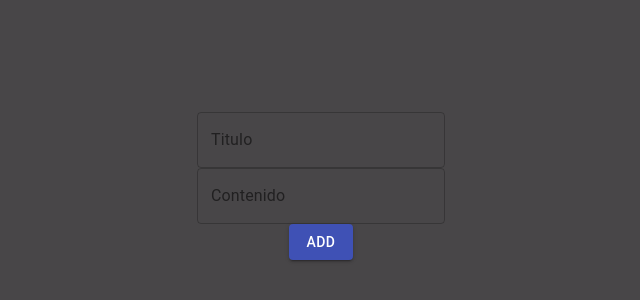
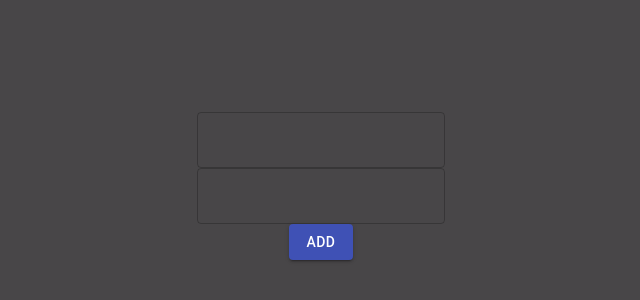
Before and after one commit to arianaomi/React-proyect, a React (Create React App) app: page / in a window 1280 px wide. Shown: the part 222-522 px from the top of the page, without its empty margins (319-959 px from the left). Built offline with nearby package versions, Linux system fonts and the light colour scheme.

Commit message:
:zap: lifting  state up
lifting  state up

```diff
--- /dev/null
+++ b/src/components/CustomTextField/index.js
@@ -0,0 +1,32 @@
+import React, { Component } from 'react'
+
+// Material UI Components
+import TextField from '@material-ui/core/TextField'
+
+class CustomTextField extends Component {
+  constructor(props) {
+    super(props)
+    this.handleChange = this.handleChange.bind(this)
+  }
+
+  handleChange({ target: { name, value } }) {
+    console.log('soy el hijo', name, value)
+    this.props.callback(name, value)
+  }
+
+  render() {
+    const { value, name, label } = this.props
+    return (
+      <TextField
+        className={`input`}
+        variant='outlined'
+        value={value}
+        name={name}
+        label={label}
+        onChange={this.handleChange}
+      />
+    )
+  }
+}
+
+export default CustomTextField
--- a/src/screens/NotesBlog/index.js
+++ b/src/screens/NotesBlog/index.js
@@ -1,5 +1,8 @@
 //
 import React, { Component } from 'react'
+
+//Components
+import CustomTextField from '../../components/CustomTextField'
 
 // Material UI
 import {
@@ -15,11 +18,6 @@ import {
 // CSS
 import './NotesBlog.css'
 
-// const notes = [
-//   { title: "My first note", content: "This is an amazing note!" },
-//   { title: "My first note", content: "This is an amazing note!" },
-// ];
-
 class NotesBlog extends Component {
   constructor(props) {
     super(props)
@@ -29,7 +27,7 @@ class NotesBlog extends Component {
       noteContent: '',
     }
     this.handleFormSubmit = this.handleFormSubmit.bind(this)
-    this.handleChangeInput = this.handleChangeInput.bind(this)
+    this.handleChangeCustom = this.handleChangeCustom.bind(this)
   }
 
   componentDidMount() {
@@ -55,7 +53,8 @@ class NotesBlog extends Component {
     })
   }
 
-  handleChangeInput({ target: { name, value } }) {
+  handleChangeCustom(name, value) {
+    console.log('hola', name, value)
     this.setState({
       [name]: value,
     })
@@ -89,21 +88,15 @@ class NotesBlog extends Component {
                 justify='center'
                 alignItems='center'
               >
-                <TextField
-                  className='input'
+                <CustomTextField
                   value={noteTitle}
-                  onChange={this.handleChangeInput}
+                  callback={this.handleChangeCustom}
                   name='noteTitle'
-                  label='Titulo'
-                  variant='outlined'
                 />
-                <TextField
-                  className='input'
+                <CustomTextField
                   value={noteContent}
-                  onChange={this.handleChangeInput}
+                  callback={this.handleChangeCustom}
                   name='noteContent'
-                  label='Contenido'
-                  variant='outlined'
                 />
                 <Button type='submit' variant='contained' color='primary'>
                   Add
```
